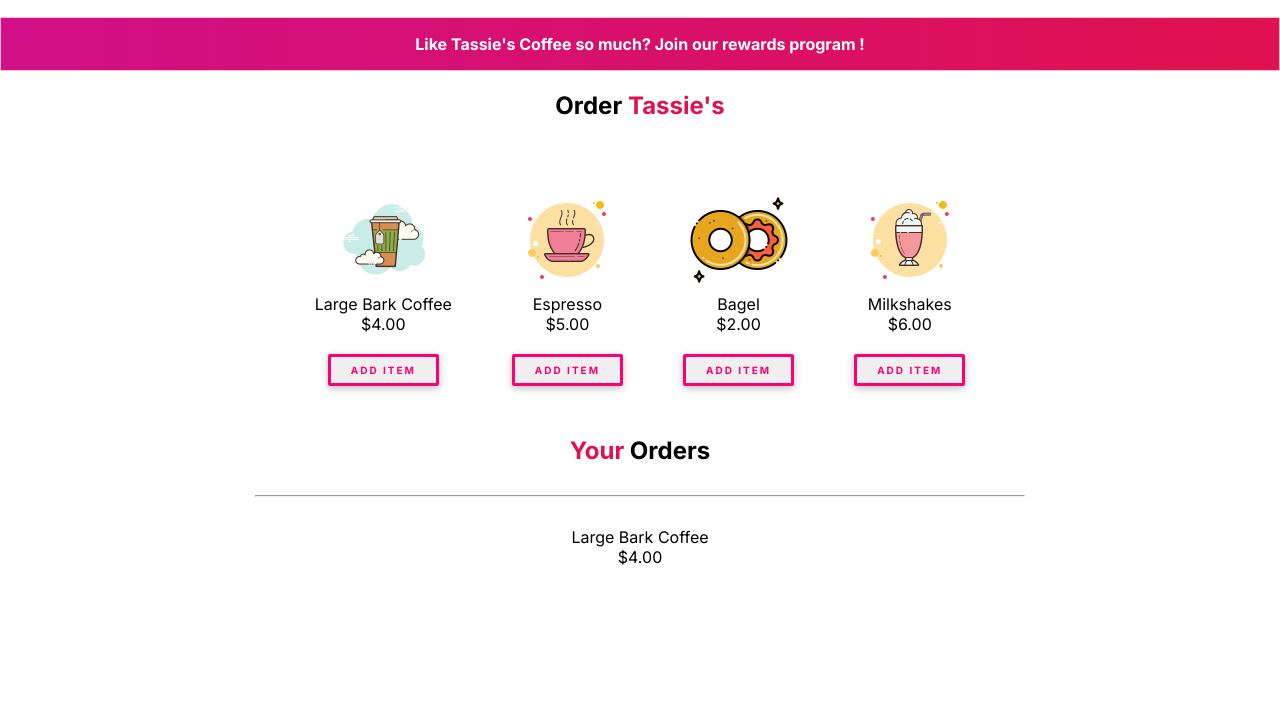
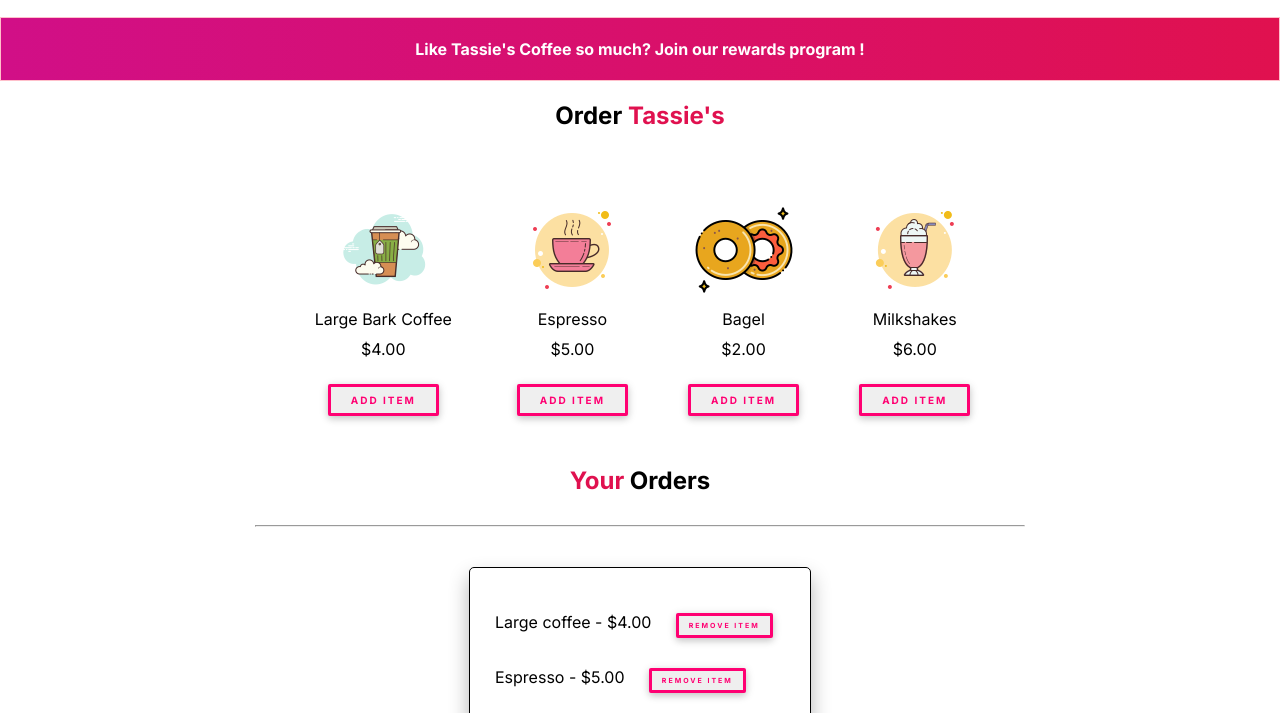
Before and after one commit to daronirl/tassiecoffeeshop, a plain HTML site: page index.html in a window 1280 px wide. Shown: the part 87-800 px from the top of the page. Drawn offline with Linux system fonts and the light colour scheme; a script that the page names is missing; a web font is replaced by a local one.

Commit message:
completed the UI

```diff
--- a/index.html
+++ b/index.html
@@ -30,28 +30,28 @@
         <img src="images/coffee.png">
         <p>Large Bark Coffee</p>
         <p>$4.00</p>
-        <button>Add Item</button>
+        <button class="add-button">Add Item</button>
     </div>
 
     <div class="items">
         <img src="images/espresso.png">
         <p>Espresso</p>
         <p>$5.00</p>
-        <button>Add Item</button>
+        <button class="add-button">Add Item</button>
     </div>
 
     <div class="items">
         <img src="images/bagel.png">
         <p>Bagel</p>
         <p>$2.00</p>
-        <button>Add Item</button>
+        <button class="add-button">Add Item</button>
     </div>
 
     <div class="items">
         <img src="images/milkshake.png">
         <p>Milkshakes</p>
         <p>$6.00</p>
-        <button>Add Item</button>
+        <button class="add-button">Add Item</button>
     </div>
 </div>
 
@@ -61,13 +61,18 @@
 
 <hr>
 
-<div class="item-display">
-    <div class="items-complete items">
+<div class="item-display hidden">
+   <div class="order-complete">
+     <p>Large coffee - <span class="price-of-item">$4.00</span> <button class="remove-button">Remove Item</button></p>
+     <p>Espresso - <span class="price-of-item">$5.00</span> <button class="remove-button">Remove Item</button></p>
+     <p>Bagel - <span class="price-of-item">$2.00</span> <button class="remove-button">Remove Item</button></p>
+     <p>Milkshake - <span class="price-of-item">$6.00</span> <button class="remove-button">Remove Item</button></p>
+    </div>
 
-        <p>Large Bark Coffee</p>
-        <p>$4.00</p>
+    <div class="total">
+        <p>Total: $0.00</p>
+    </div>
 
-    </div>
 </div>
 </main>
 
--- a/style.css
+++ b/style.css
@@ -3,7 +3,10 @@
     padding: 0;
     font-family: 'Fascinate', cursive;
     font-family: 'Inter', sans-serif;
+
+
 }
+
 
 
 header {
@@ -11,6 +14,7 @@ header {
   padding: 20px;
   font-size: 0.7em;
 }
+
 
 .tassie-header {
     color: #e0114f;
@@ -38,7 +42,7 @@ h2 {
 
 }
 
-button {
+.add-button {
     font-size: 10px;
     letter-spacing: 2px;
     text-transform: uppercase;
@@ -57,7 +61,7 @@ button {
     z-index: 1;
    }
 
-   button:before {
+   .add-button:before {
     transition: 0.5s all ease;
     position: absolute;
     top: 0;
@@ -70,18 +74,66 @@ button {
     z-index: -1;
    }
 
-   button:hover, button:focus {
+   .add-button:hover, .add-button:focus {
     color: white;
    }
 
-   button:hover:before, button:focus:before {
+   .add-button:hover:before, .add-button:focus:before {
     transition: 0.5s all ease;
     left: 0;
     right: 0;
     opacity: 1;
    }
 
-   button:active {
+   .add-button:active {
+    transform: scale(0.9);
+   }
+
+   .remove-button {
+    font-size: 7px;
+    letter-spacing: 2px;
+    text-transform: uppercase;
+    display: inline-block;
+    text-align: center;
+    font-weight: bold;
+    padding: 0.7em 1.4em;
+    margin-left: 20px;
+    margin-top: 20px;
+    border: 3px solid #FF0072;
+    border-radius: 2px;
+    position: relative;
+    box-shadow: 0 2px 10px rgba(0, 0, 0, 0.16), 0 3px 6px rgba(0, 0, 0, 0.1);
+    color: #FF0072;
+    text-decoration: none;
+    transition: 0.3s ease all;
+    z-index: 1;
+   }
+
+   .remove-button:before {
+    transition: 0.5s all ease;
+    position: absolute;
+    top: 0;
+    left: 50%;
+    right: 50%;
+    bottom: 0;
+    opacity: 0;
+    content: '';
+    background-color: #FF0072;
+    z-index: -1;
+   }
+
+   .remove-button:hover, .remove-button:focus {
+    color: white;
+   }
+
+   .remove-button:hover:before, .remove-button:focus:before {
+    transition: 0.5s all ease;
+    left: 0;
+    right: 0;
+    opacity: 1;
+   }
+
+   .remove-button:active {
     transform: scale(0.9);
    }
 
@@ -92,6 +144,35 @@ button {
     margin-top: 30px;
 
    }
+
+
+   .item-display {
+    border: 1px solid #000;
+    border-radius: 5px;
+    margin: 40px auto;
+    height: 350px;
+    width: 340px;
+    box-shadow: 0 10px 20px rgba(0,0,0,0.3);
+
+
+   }
+
+   .order-complete, .total {
+        display: flex;
+        flex-direction: column;
+        padding: 20px;
+
+}
+
+   .order-comlete, p {
+        padding: 5px;
+
+
+}
+
+/* .hidden {
+    display: none;
+} */
 
 
 
```
